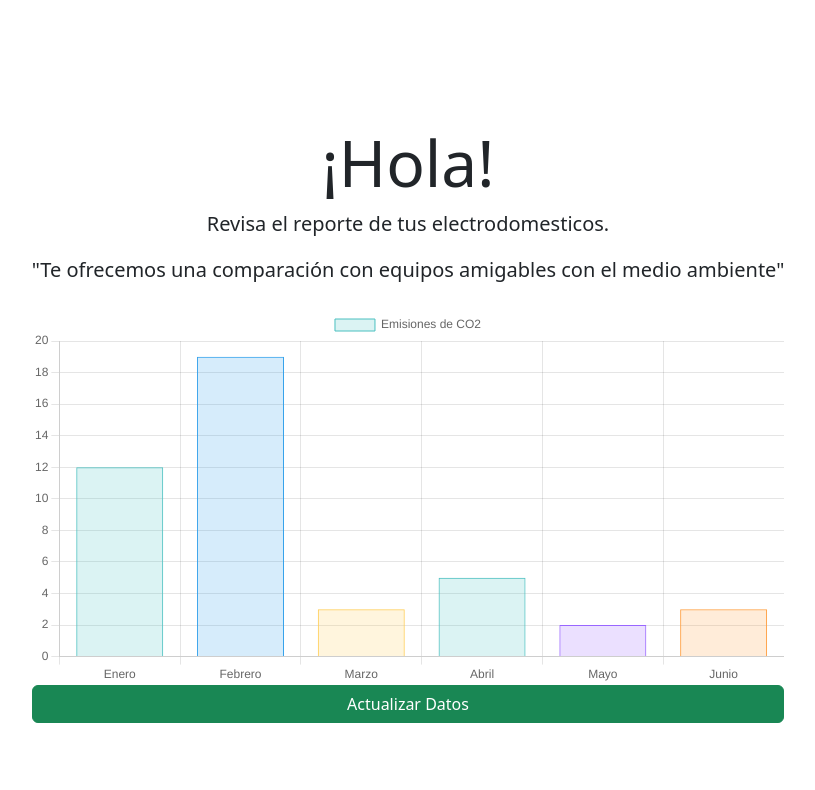
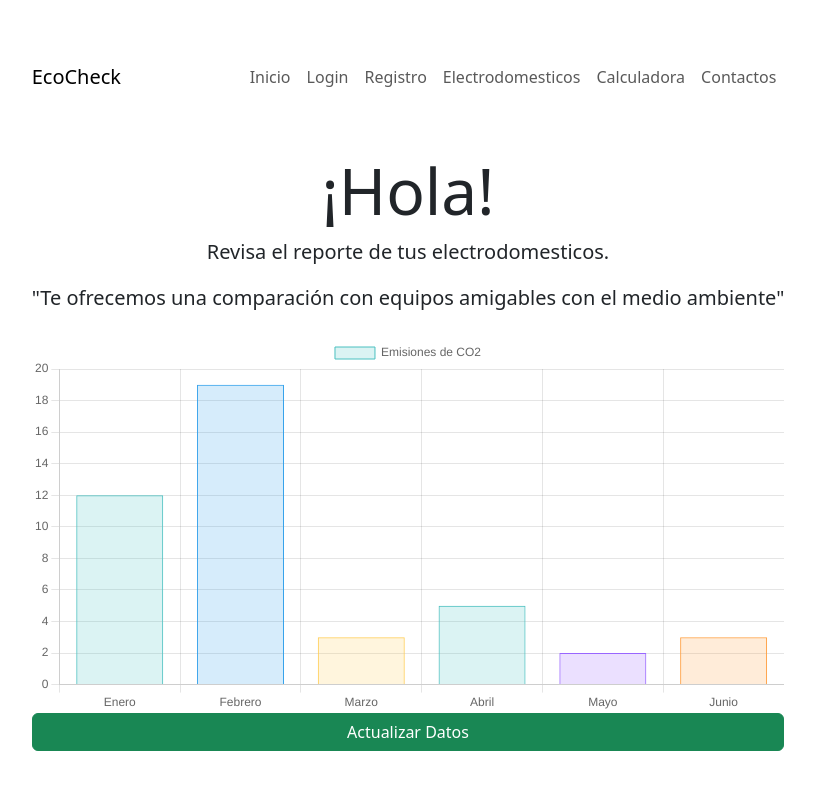
Before and after one commit to cero96/App-ReporteAmbiental, a React (Vite) app in the folder frontend/: page / in a window 1280 px wide. Shown: the top 790 px of the page, without its empty margins (232-1047 px from the left). Built offline with nearby package versions, Linux system fonts and the light colour scheme.

Commit message:
Crear Navbar

```diff
--- a/frontend/package.json
+++ b/frontend/package.json
@@ -14,7 +14,8 @@
     "chart.js": "^4.4.7",
     "react": "^18.3.1",
     "react-chartjs-2": "^5.3.0",
-    "react-dom": "^18.3.1"
+    "react-dom": "^18.3.1",
+    "react-router-dom": "^7.1.5"
   },
   "devDependencies": {
     "@eslint/js": "^9.17.0",
--- a/frontend/src/App.jsx
+++ b/frontend/src/App.jsx
@@ -1,13 +1,15 @@
 // App.jsx
-
 import React from 'react';
-import Home from './components/Home';  // Asegúrate de que el path sea correcto
 import './App.css';
 import 'bootstrap/dist/css/bootstrap.min.css';
+
+import Navbar from './components/Navbar'; // Asegúrate de que la ruta sea correcta
+import Home from './components/Home';     // Asegúrate de que la ruta sea correcta
 
 function App() {
   return (
     <div>
+      <Navbar />
       <Home />
     </div>
   );
--- /dev/null
+++ b/frontend/src/components/Navbar.jsx
@@ -0,0 +1,62 @@
+// Navbar.jsx
+import React from 'react';
+import 'bootstrap/dist/css/bootstrap.min.css';
+
+const Navbar = () => {
+  return (
+    <nav className="navbar navbar-expand-lg navbar-light">
+      <div className="container">
+        <a className="navbar-brand" href="#">
+          EcoCheck
+        </a>
+        <button
+          className="navbar-toggler"
+          type="button"
+          data-bs-toggle="collapse"
+          data-bs-target="#navbarNav"
+          aria-controls="navbarNav"
+          aria-expanded="false"
+          aria-label="Toggle navigation"
+        >
+          <span className="navbar-toggler-icon"></span>
+        </button>
+        <div className="collapse navbar-collapse" id="navbarNav">
+          <ul className="navbar-nav ms-auto">
+            <li className="nav-item">
+              <a className="nav-link" href="index.html">
+                Inicio
+              </a>
+            </li>
+            <li className="nav-item">
+              <a className="nav-link" href="login.html">
+                Login
+              </a>
+            </li>
+            <li className="nav-item">
+              <a className="nav-link" href="register.html">
+                Registro
+              </a>
+            </li>
+            <li className="nav-item">
+              <a className="nav-link" href="electrodomesticos.html">
+                Electrodomesticos
+              </a>
+            </li>
+            <li className="nav-item">
+              <a className="nav-link" href="calculator.html">
+                Calculadora
+              </a>
+            </li>
+            <li className="nav-item">
+              <a className="nav-link" href="contact.html">
+                Contactos
+              </a>
+            </li>
+          </ul>
+        </div>
+      </div>
+    </nav>
+  );
+};
+
+export default Navbar;
```
Also changed, not shown: 1 other file (tests, documents, lock files or other folders).
